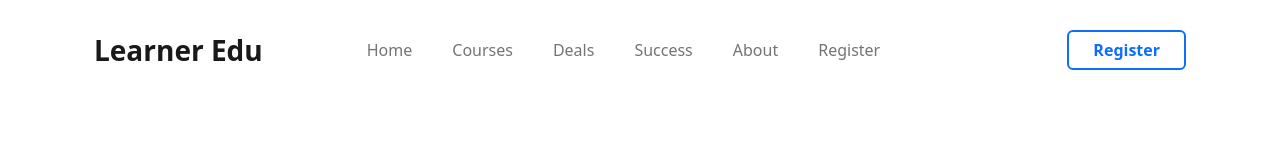
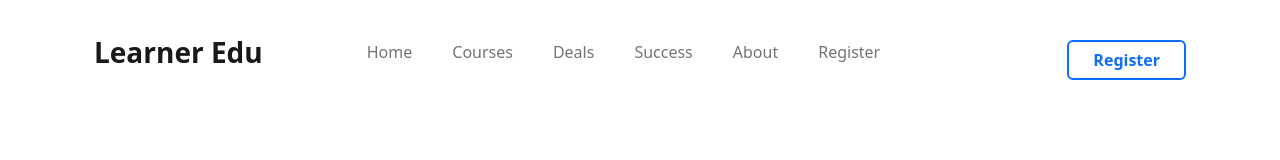
Before and after one commit to tuhinahmed-cse/learner-tech-website, a plain HTML site: page index.html in a window 1280 px wide. Drawn offline with nearby package versions, Linux system fonts and the light colour scheme.

Commit message:
nav part done

```diff
--- a/index.html
+++ b/index.html
@@ -16,7 +16,7 @@
     <header class="container ">
 
 
-        <nav class="navbar navbar-expand-sm pt-4">
+        <nav class="navbar navbar-expand-sm  pt-4">
             <div class="container">
               <a class="navbar-brand me-lg-5 me-sm-0 fs-3 fw-bolder"  href="#">Learner Edu</a>
               <button class="navbar-toggler" type="button" data-bs-toggle="collapse" data-bs-target="#navbarNav" aria-controls="navbarNav" aria-expanded="false" aria-label="Toggle navigation">
@@ -47,7 +47,7 @@
               </div>
 
 <div>
-    <button type="button" class="btn text-primary border border-primary border-2 ps-4 pe-4 fw-semibold d-none d-sm-block">Register
+    <button type="button" class="btn text-primary border border-primary border-2 ps-4 pe-4 fw-semibold d-none d-sm-block mt-3">Register
     </button>
 </div>
 
@@ -58,6 +58,15 @@
     </header>
 
     <!-- nav bar end-->
+    <main>
+
+
+
+
+    </main>
+
+
+
 
 
 
```
